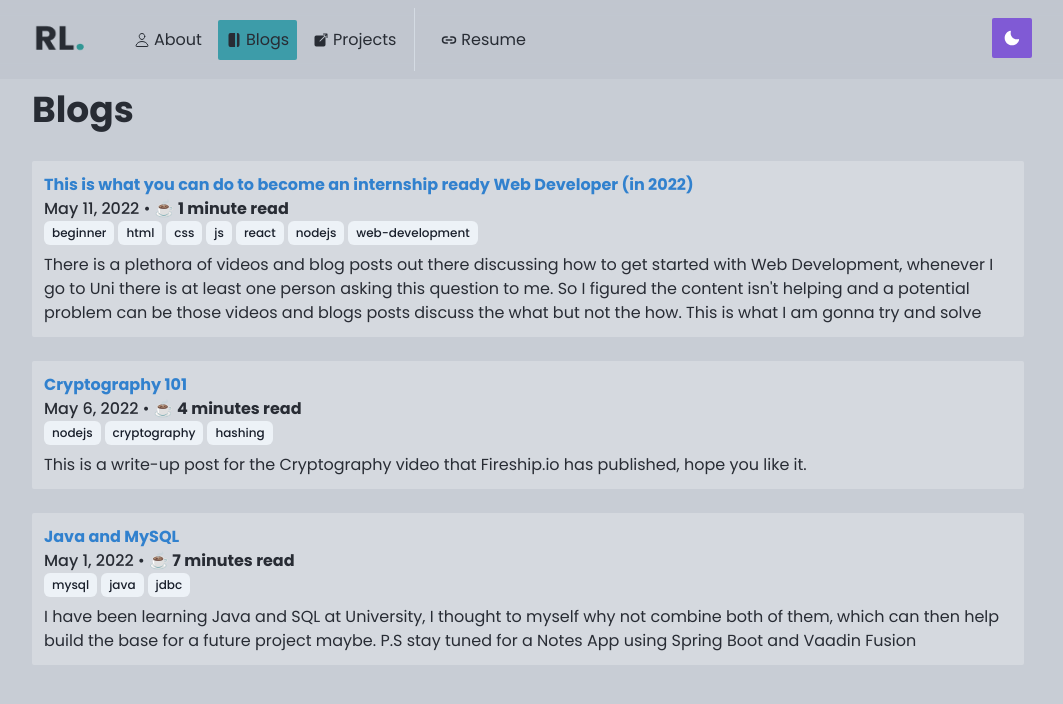
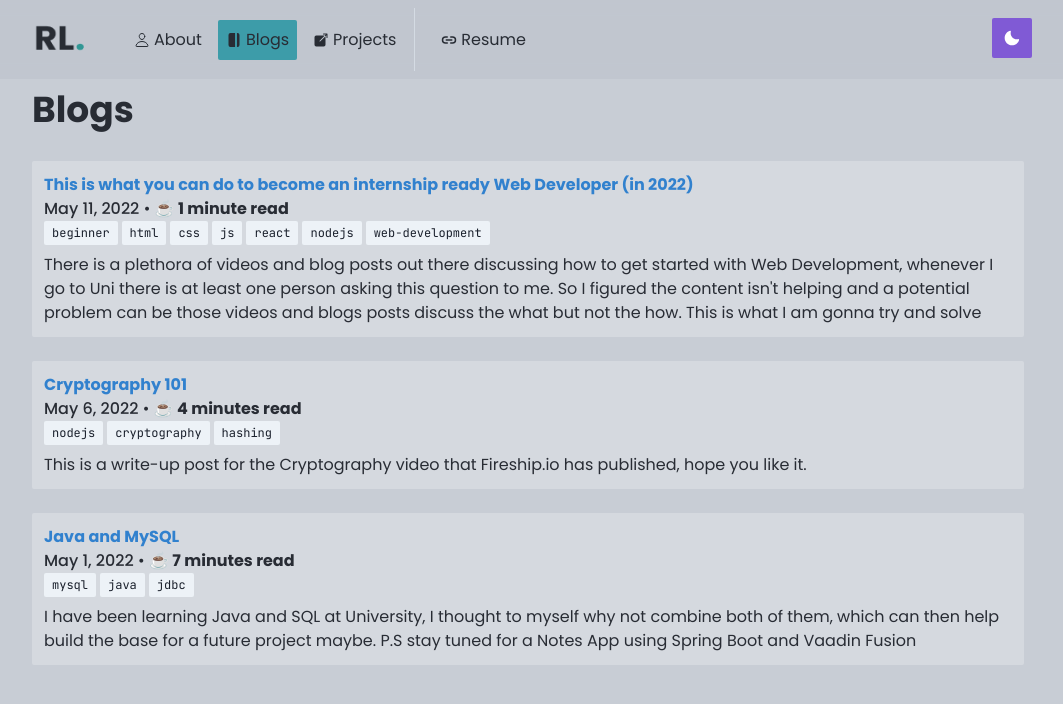
Before and after one commit to rosekamallove/rosekamal.love, a Next.js app: page /blogs in a window 1280 px wide. Shown: the top 704 px of the page, without its empty margins (112-1175 px from the left). Built offline with nearby package versions, Linux system fonts and the light colour scheme.

Commit message:
jetbrains mono

```diff
--- a/components/fonts.js
+++ b/components/fonts.js
@@ -4,7 +4,7 @@ const Fonts = () => {
   return (
     <Global
       styles={`
-      @import url('https://fonts.googleapis.com/css2?family=Poppins:ital,wght@0,100;0,200;0,300;0,400;0,500;0,600;0,700;0,800;0,900;1,100;1,200;1,300;1,400;1,500;1,600;1,700;1,800;1,900&display=swap');
+      @import url('https://fonts.googleapis.com/css2?family=JetBrains+Mono&family=Poppins:ital,wght@0,100;0,200;0,300;0,400;0,500;0,600;0,700;0,800;0,900;1,100;1,200;1,300;1,400;1,500;1,600;1,700;1,800;1,900&display=swap');
     `}
     />
   )
--- a/components/render-blog-list.js
+++ b/components/render-blog-list.js
@@ -54,7 +54,9 @@ export const RenderBlogs = ({ allPostsData, renderDescription, count }) => {
                           <Tag
                             pt={0}
                             mr={1}
+                            borderRadius="sm"
                             fontSize="12px"
+                            fontFamily="Jetbrains Mono"
                             fontWeight="500"
                             key={tag}
                           >
--- a/styles/global.css
+++ b/styles/global.css
@@ -10,7 +10,7 @@ code {
   padding-top: 1px !important;
   padding-bottom: 1px !important;
   border-radius: 2px !important;
-  font-family: Consolas, Monaco !important;
+  font-family: 'Jetbrains Mono' !important;
 }
 
 ::-webkit-scrollbar {
```
